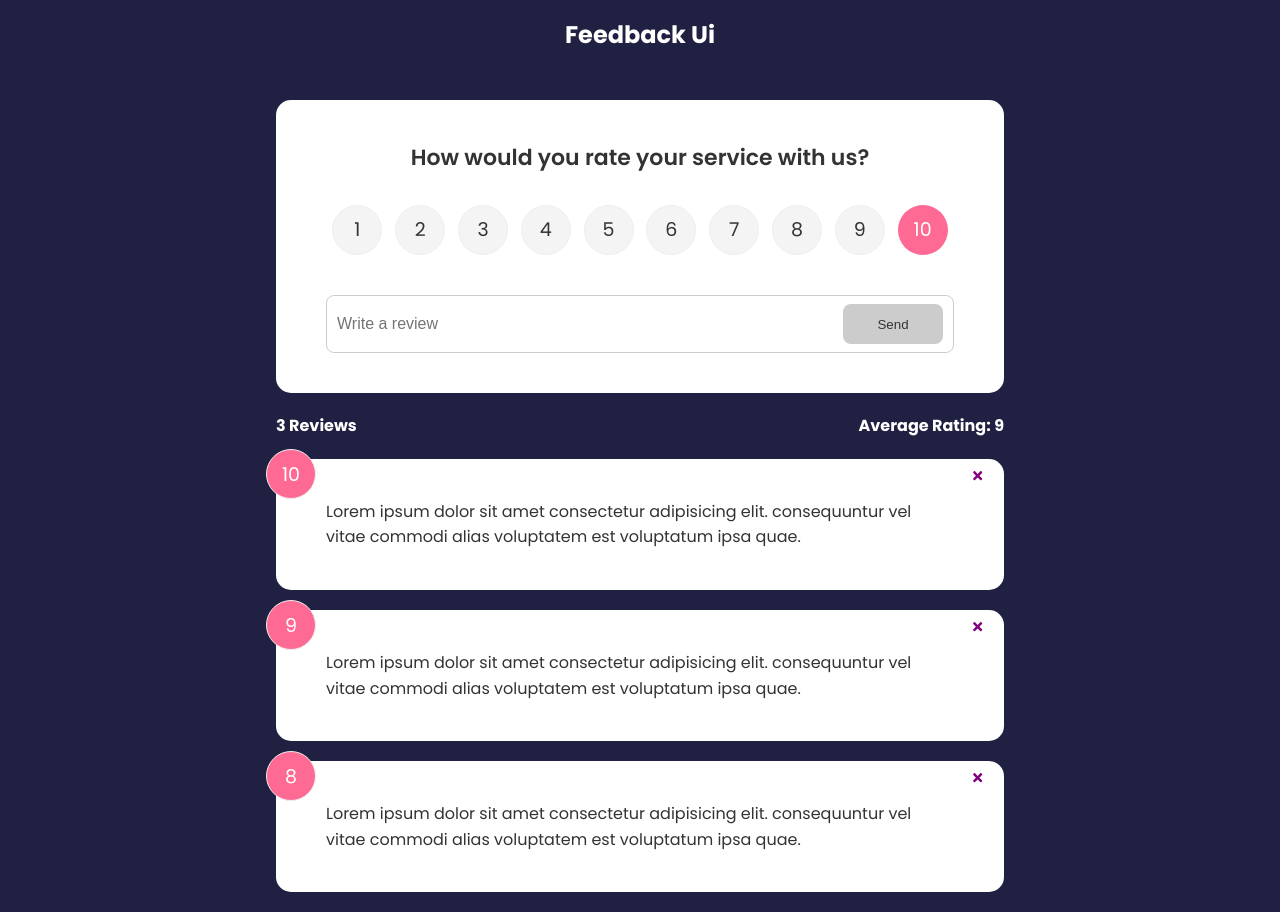
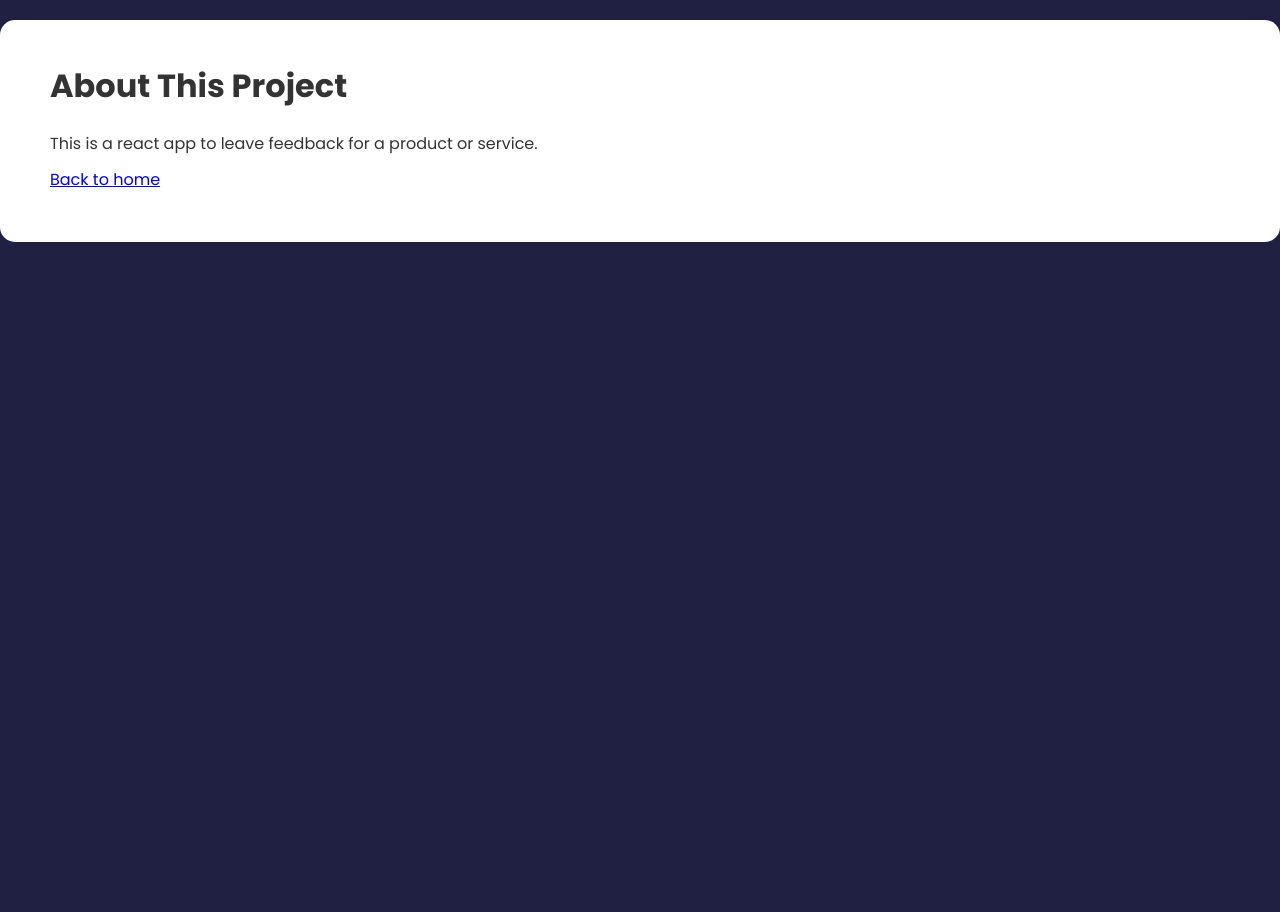
Before and after one commit to Ar1f007/feedback-app, a React (Create React App) app: page /about in a window 1280 px wide. After the commit the page ends 800 px from the top, so only its background shows below. Built offline with nearby package versions, Linux system fonts and the light colour scheme.

Commit message:
added navigation system

```diff
--- a/package.json
+++ b/package.json
@@ -11,6 +11,7 @@
     "react": "^17.0.2",
     "react-dom": "^17.0.2",
     "react-icons": "^4.3.1",
+    "react-router-dom": "^6.2.2",
     "react-scripts": "5.0.0",
     "web-vitals": "^2.1.4"
   },
--- a/src/App.js
+++ b/src/App.js
@@ -1,8 +1,10 @@
 import { useState } from 'react';
+import { nanoid } from 'nanoid/async';
 import FeedbackData from './data/feedbackData';
-import { nanoid } from 'nanoid/async';
+import { BrowserRouter as Router, Routes, Route } from 'react-router-dom';
 
-import { Header, FeedbackList, FeedbackStats, FeedbackForm } from './components';
+import { Header, FeedbackList, FeedbackStats, FeedbackForm, AboutLinkIcon } from './components';
+import { About } from './pages/About';
 
 const App = () => {
   const [feedback, setFeedback] = useState(FeedbackData);
@@ -23,6 +25,11 @@ const App = () => {
   };
 
   return (
+    <Router>
+      <Routes>
+        <Route
+          path="/"
+          element={
             <>
               <Header text={'Feedback Ui'} />
               <div className="container">
@@ -30,7 +37,14 @@ const App = () => {
                 <FeedbackStats feedback={feedback} />
                 <FeedbackList feedback={feedback} handleDelete={deleteFeedback} />
               </div>
+              <AboutLinkIcon />
             </>
+          }
+        />
+
+        <Route path="/about" element={<About />} />
+      </Routes>
+    </Router>
   );
 };
 export default App;
--- /dev/null
+++ b/src/components/AboutLinkIcon.jsx
@@ -0,0 +1,12 @@
+import { FaQuestion } from 'react-icons/fa';
+import { Link } from 'react-router-dom';
+
+export const AboutLinkIcon = () => {
+  return (
+    <div className="about-link">
+      <Link to="/about">
+        <FaQuestion size={30} />
+      </Link>
+    </div>
+  );
+};
--- a/src/components/index.js
+++ b/src/components/index.js
@@ -5,5 +5,15 @@ import { Card } from './shared/Card';
 import { FeedbackStats } from './FeedbackStats';
 import { FeedbackForm } from './FeedbackForm';
 import { RatingSelect } from './RatingSelect';
+import { AboutLinkIcon } from './AboutLinkIcon';
 
-export { Header, FeedbackItem, FeedbackList, Card, FeedbackStats, FeedbackForm, RatingSelect };
+export {
+  Header,
+  FeedbackItem,
+  FeedbackList,
+  Card,
+  FeedbackStats,
+  FeedbackForm,
+  RatingSelect,
+  AboutLinkIcon,
+};
--- /dev/null
+++ b/src/pages/About.jsx
@@ -0,0 +1,17 @@
+import { Link } from 'react-router-dom';
+import { Card } from '../components';
+
+export const About = () => {
+  return (
+    <Card>
+      <div className="about">
+        <h1>About This Project</h1>
+        <p>This is a react app to leave feedback for a product or service.</p>
+
+        <p>
+          <Link to="/">Back to home</Link>
+        </p>
+      </div>
+    </Card>
+  );
+};
```
Also changed, not shown: 1 other file (tests, documents, lock files or other folders). Lines whose indentation alone changed are shown as unchanged.
